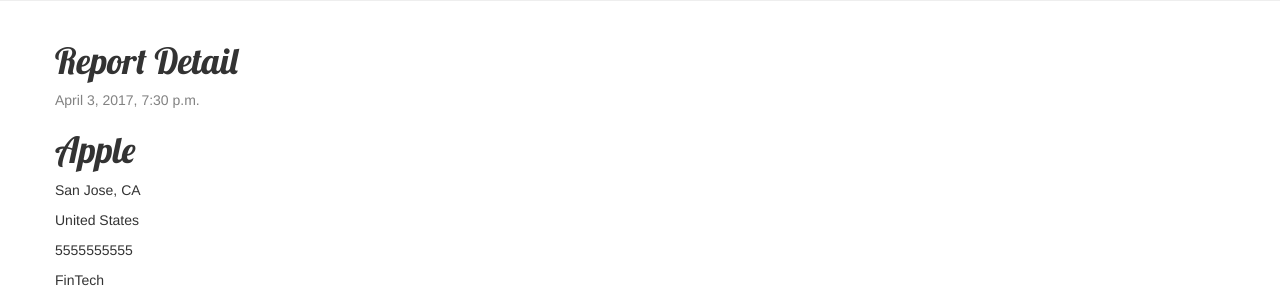
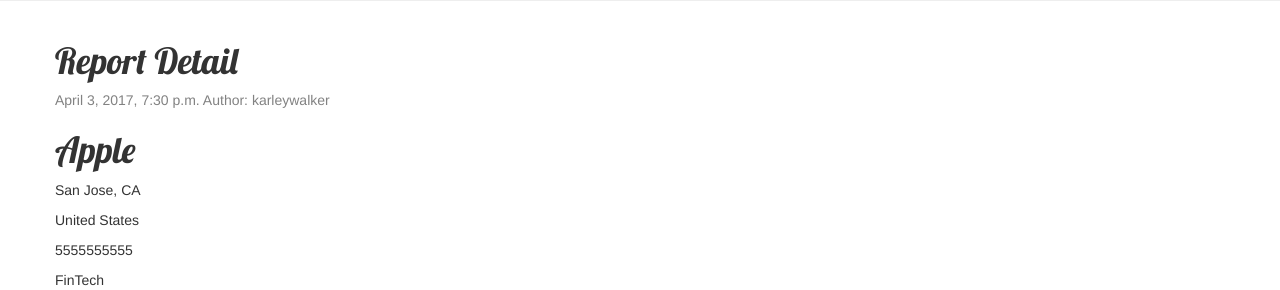
Before and after one commit to rcdizon/cs3240-s17-team17, a Django app: page /LokahiApp/result/1/ in a window 1280 px wide. Shown: the part 157-447 px from the top of the page. Run offline with Django 3.2, Linux system fonts and the light colour scheme; a user stored in the database is signed in; data comes from the database, SQL or seed files in the repository; both versions use the stored data as it was after the commit; some libraries are stand-ins or nearby versions.

Commit message:
user on reports

```diff
--- a/LokahiProject/LokahiApp/models.py
+++ b/LokahiProject/LokahiApp/models.py
@@ -4,6 +4,7 @@ from django.contrib.auth.models import User
 
 
 class Report(models.Model):
+    author = models.OneToOneField('auth.User')
     timestamp = models.DateTimeField(default=timezone.now)
     companyName = models.CharField(max_length=200, default='')
     companyPhone = models.CharField(max_length=200, default='')
--- a/LokahiProject/LokahiApp/views.py
+++ b/LokahiProject/LokahiApp/views.py
@@ -67,6 +67,7 @@ def create_report(request):
         form = CreateReport(request.POST, request.FILES)
         if form.is_valid():
             report = form.save(commit=False)
+            report.author = request.user
             report.timestamp = timezone.now()
             report.save()
             return redirect('result', pk=report.pk)
--- a/LokahiProject/templates/report.html
+++ b/LokahiProject/templates/report.html
@@ -40,6 +40,7 @@
                             <div class="reports">
                                 <h3><a href="{% url 'result' pk=report.pk %}">{{ report.companyName }}</a></h3>
                                 <p>{{ report.timestamp }}</p>
+                                    <p>{{ report.author }}</p>
                                 <p>{{ report.companyPhone }}</p>
                                 <p>{{ report.sector }}</p>
                                 <p>{{ report.industry }}</p>
--- a/LokahiProject/templates/result.html
+++ b/LokahiProject/templates/result.html
@@ -30,6 +30,7 @@
                         {% if reports.timestamp %}
                             <div class="date">
                                 {{ reports.timestamp }}
+                                Author: {{ reports.author }}
                             </div>
                         {% endif %}
                         <h1>{{ reports.companyName }}</h1>
```
Also changed, not shown: LokahiProject/db.sqlite3.
